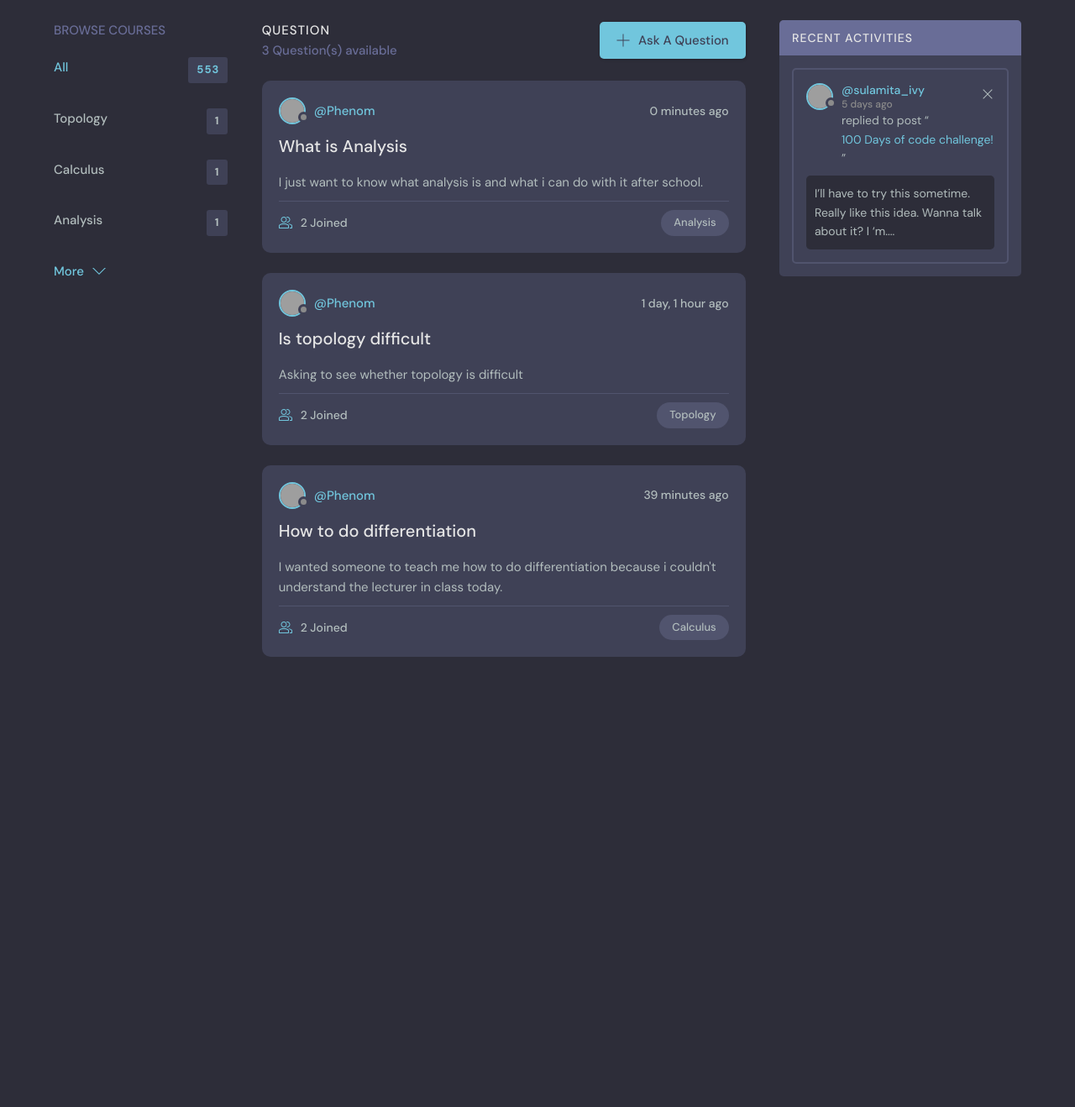
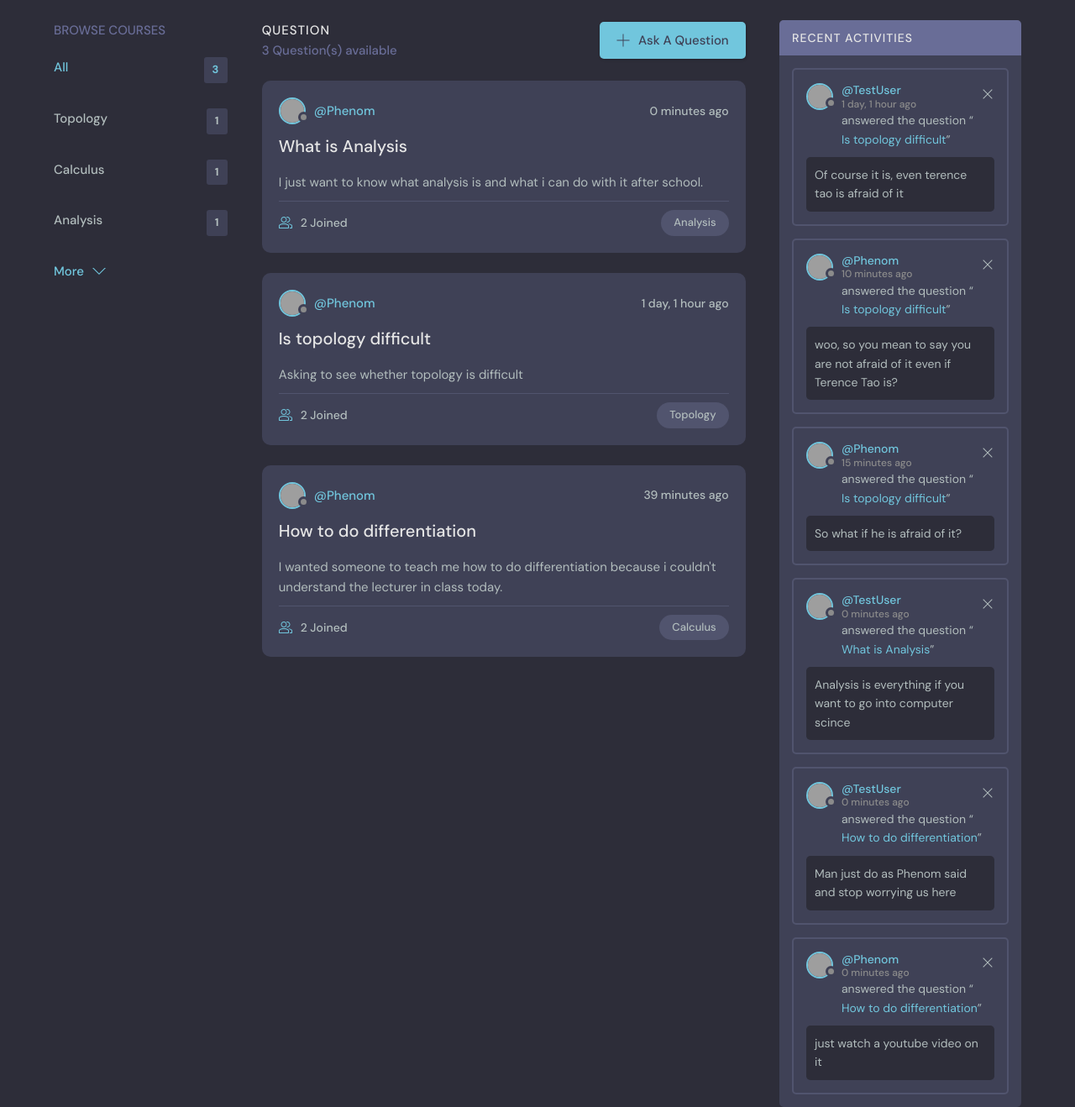
Before and after one commit to Phenom890/tech_spaces, a Django app: page / in a window 1280 px wide. Shown: the part 76-1394 px from the top of the page at 84% size. Before the commit the page ends 858 px from the top, so only its background shows below. Run offline with Django 5.2, Linux system fonts and the light colour scheme; data comes from the database, SQL or seed files in the repository; both versions use the stored data as it was after the commit; grey boxes are pictures that could not be loaded.

```diff
--- a/core/models.py
+++ b/core/models.py
@@ -43,8 +43,8 @@ class Answer(models.Model):
     body = models.TextField()
     updated = models.DateTimeField(auto_now=True)
     created = models.DateTimeField(auto_now_add=True)
-    up_votes = models.PositiveIntegerField(default=1)
-    down_votes = models.PositiveIntegerField(default=1)
+    up_votes = models.PositiveIntegerField(default=0)
+    down_votes = models.PositiveIntegerField(default=0)
 
     class Meta:
         ordering = ["-up_votes", "-created"]
--- a/core/templates/core/_activities.html
+++ b/core/templates/core/_activities.html
@@ -2,6 +2,8 @@
             <div class="activities__header">
                 <h2>Recent Activities</h2>
             </div>
+
+          {% for answer in question_answers %}
             <div class="activities__box">
               <div class="activities__boxHeader roomListRoom__header">
                 <a href="profile.html" class="roomListRoom__author">
@@ -9,8 +11,8 @@
                     <img src="https://randomuser.me/api/portraits/women/11.jpg" />
                   </div>
                   <p>
-                    @sulamita_ivy
-                    <span>5 days ago</span>
+                    @{{ answer.student }}
+                    <span>{{ answer.created | timesince }} ago</span>
                   </p>
                 </a>
                 <div class="roomListRoom__actions">
@@ -25,11 +27,15 @@
                 </div>
               </div>
               <div class="activities__boxContent">
-                <p>replied to post “<a href="room.html">100 Days of code challenge!</a>”</p>
+                <p>answered the question “<a href="room.html">{{ answer.question }}</a>”</p>
                 <div class="activities__boxRoomContent">
-                    I’ll have to try this sometime. Really like this idea. Wanna talk about it? I ‘m....
+                  {{ answer.body }}
                 </div>
               </div>
             </div>
+          {% endfor %}
 
           </div>
+        </div>
+      </div>
+    </main>
--- /dev/null
+++ b/core/templates/core/_header.html
@@ -0,0 +1,67 @@
+<header class="header header--loggedIn">
+      <div class="container">
+        <a href="/" class="header__logo">
+          <img src="assets/logo.svg" />
+          <h1>Tech Spaces</h1>
+        </a>
+        <form class="header__search">
+          <label>
+            <svg version="1.1" xmlns="http://www.w3.org/2000/svg" width="32" height="32" viewBox="0 0 32 32">
+              <title>search</title>
+              <path
+                d="M32 30.586l-10.845-10.845c1.771-2.092 2.845-4.791 2.845-7.741 0-6.617-5.383-12-12-12s-12 5.383-12 12c0 6.617 5.383 12 12 12 2.949 0 5.649-1.074 7.741-2.845l10.845 10.845 1.414-1.414zM12 22c-5.514 0-10-4.486-10-10s4.486-10 10-10c5.514 0 10 4.486 10 10s-4.486 10-10 10z"
+              ></path>
+            </svg>
+            <input name='query' placeholder="Search for questions..." />
+          </label>
+        </form>
+        <nav class="header__menu">
+          <!-- Not Logged In -->
+          <!-- <a href="/login.html">
+            <img src="./assets/avatar.svg" />
+            <p>Login</p>
+          </a> -->
+
+          <!-- Logged In -->
+
+          <div class="header__user">
+            <a href="profile.html">
+              <div class="avatar avatar--medium active">
+                <img src="https://randomuser.me/api/portraits/men/37.jpg" />
+              </div>
+              <p>John Doe <span>@john_doe</span></p>
+            </a>
+            <button class="dropdown-button">
+              <svg version="1.1" xmlns="http://www.w3.org/2000/svg" width="32" height="32" viewBox="0 0 32 32">
+                <title>chevron-down</title>
+                <path d="M16 21l-13-13h-3l16 16 16-16h-3l-13 13z"></path>
+              </svg>
+            </button>
+          </div>
+
+          <div class="dropdown-menu">
+            <a href="settings.html" class="dropdown-link"
+              ><svg version="1.1" xmlns="http://www.w3.org/2000/svg" width="32" height="32" viewBox="0 0 32 32">
+                <title>tools</title>
+                <path
+                  d="M27.465 32c-1.211 0-2.35-0.471-3.207-1.328l-9.392-9.391c-2.369 0.898-4.898 0.951-7.355 0.15-3.274-1.074-5.869-3.67-6.943-6.942-0.879-2.682-0.734-5.45 0.419-8.004 0.135-0.299 0.408-0.512 0.731-0.572 0.32-0.051 0.654 0.045 0.887 0.277l5.394 5.395 3.586-3.586-5.394-5.395c-0.232-0.232-0.336-0.564-0.276-0.887s0.272-0.596 0.572-0.732c2.552-1.152 5.318-1.295 8.001-0.418 3.274 1.074 5.869 3.67 6.943 6.942 0.806 2.457 0.752 4.987-0.15 7.358l9.392 9.391c0.844 0.842 1.328 2.012 1.328 3.207-0 2.5-2.034 4.535-4.535 4.535zM15.101 19.102c0.26 0 0.516 0.102 0.707 0.293l9.864 9.863c0.479 0.479 1.116 0.742 1.793 0.742 1.398 0 2.535-1.137 2.535-2.535 0-0.668-0.27-1.322-0.742-1.793l-9.864-9.863c-0.294-0.295-0.376-0.74-0.204-1.119 0.943-2.090 1.061-4.357 0.341-6.555-0.863-2.631-3.034-4.801-5.665-5.666-1.713-0.561-3.468-0.609-5.145-0.164l4.986 4.988c0.391 0.391 0.391 1.023 0 1.414l-5 5c-0.188 0.188-0.441 0.293-0.707 0.293s-0.52-0.105-0.707-0.293l-4.987-4.988c-0.45 1.682-0.397 3.436 0.164 5.146 0.863 2.631 3.034 4.801 5.665 5.666 2.2 0.721 4.466 0.604 6.555-0.342 0.132-0.059 0.271-0.088 0.411-0.088z"
+                ></path>
+              </svg>
+              Settings</a
+            >
+            <a href="login.html" class="dropdown-link"
+              ><svg version="1.1" xmlns="http://www.w3.org/2000/svg" width="32" height="32" viewBox="0 0 32 32">
+                <title>sign-out</title>
+                <path
+                  d="M3 0h22c0.553 0 1 0 1 0.553l-0 3.447h-2v-2h-20v28h20v-2h2l0 3.447c0 0.553-0.447 0.553-1 0.553h-22c-0.553 0-1-0.447-1-1v-30c0-0.553 0.447-1 1-1z"
+                ></path>
+                <path
+                  d="M21.879 21.293l1.414 1.414 6.707-6.707-6.707-6.707-1.414 1.414 4.293 4.293h-14.172v2h14.172l-4.293 4.293z"
+                ></path>
+              </svg>
+              Logout</a
+            >
+          </div>
+        </nav>
+      </div>
+    </header>
--- a/core/templates/core/_topics.html
+++ b/core/templates/core/_topics.html
@@ -1,10 +1,10 @@
- <div class="topics">
+<div class="topics">
             <div class="topics__header">
                 <h2>Browse Courses</h2>
             </div>
             <ul class="topics__list">
                 <li>
-                    <a href="/" class="active">All <span>553</span></a>
+                    <a href="/" class="active">All <span>{{ question_count }}</span></a>
                 </li>
 
                 {% for course in courses %}
--- a/core/templates/core/base.html
+++ b/core/templates/core/base.html
@@ -7,94 +7,13 @@
     <meta name="viewport" content="width=device-width, initial-scale=1.0" />
     <link rel="stylesheet" href="{% static 'core/css/main.css' %} " />
     <link rel="shortcut icon" href="assets/favicon.ico" type="image/x-icon" />
-    <title>Tech Spaces | {% block title %}{% endblock title %}</title>
+    <title>Tech Spaces | {% block title %} {% endblock title %}</title>
   </head>
 
   <body>
-    <header class="header header--loggedIn">
-      <div class="container">
-        <a href="/" class="header__logo">
-          <img src="assets/logo.svg" />
-          <h1>Tech Spaces</h1>
-        </a>
-        <form class="header__search">
-          <label>
-            <svg version="1.1" xmlns="http://www.w3.org/2000/svg" width="32" height="32" viewBox="0 0 32 32">
-              <title>search</title>
-              <path
-                d="M32 30.586l-10.845-10.845c1.771-2.092 2.845-4.791 2.845-7.741 0-6.617-5.383-12-12-12s-12 5.383-12 12c0 6.617 5.383 12 12 12 2.949 0 5.649-1.074 7.741-2.845l10.845 10.845 1.414-1.414zM12 22c-5.514 0-10-4.486-10-10s4.486-10 10-10c5.514 0 10 4.486 10 10s-4.486 10-10 10z"
-              ></path>
-            </svg>
-            <input name='query' placeholder="Search for questions..." />
-          </label>
-        </form>
-        <nav class="header__menu">
-          <!-- Not Logged In -->
-          <!-- <a href="/login.html">
-            <img src="./assets/avatar.svg" />
-            <p>Login</p>
-          </a> -->
+    {% include 'core/_header.html' %}
+    {% block content %}
 
-          <!-- Logged In -->
-
-          <div class="header__user">
-            <a href="profile.html">
-              <div class="avatar avatar--medium active">
-                <img src="https://randomuser.me/api/portraits/men/37.jpg" />
-              </div>
-              <p>John Doe <span>@john_doe</span></p>
-            </a>
-            <button class="dropdown-button">
-              <svg version="1.1" xmlns="http://www.w3.org/2000/svg" width="32" height="32" viewBox="0 0 32 32">
-                <title>chevron-down</title>
-                <path d="M16 21l-13-13h-3l16 16 16-16h-3l-13 13z"></path>
-              </svg>
-            </button>
-          </div>
-
-          <div class="dropdown-menu">
-            <a href="settings.html" class="dropdown-link"
-              ><svg version="1.1" xmlns="http://www.w3.org/2000/svg" width="32" height="32" viewBox="0 0 32 32">
-                <title>tools</title>
-                <path
-                  d="M27.465 32c-1.211 0-2.35-0.471-3.207-1.328l-9.392-9.391c-2.369 0.898-4.898 0.951-7.355 0.15-3.274-1.074-5.869-3.67-6.943-6.942-0.879-2.682-0.734-5.45 0.419-8.004 0.135-0.299 0.408-0.512 0.731-0.572 0.32-0.051 0.654 0.045 0.887 0.277l5.394 5.395 3.586-3.586-5.394-5.395c-0.232-0.232-0.336-0.564-0.276-0.887s0.272-0.596 0.572-0.732c2.552-1.152 5.318-1.295 8.001-0.418 3.274 1.074 5.869 3.67 6.943 6.942 0.806 2.457 0.752 4.987-0.15 7.358l9.392 9.391c0.844 0.842 1.328 2.012 1.328 3.207-0 2.5-2.034 4.535-4.535 4.535zM15.101 19.102c0.26 0 0.516 0.102 0.707 0.293l9.864 9.863c0.479 0.479 1.116 0.742 1.793 0.742 1.398 0 2.535-1.137 2.535-2.535 0-0.668-0.27-1.322-0.742-1.793l-9.864-9.863c-0.294-0.295-0.376-0.74-0.204-1.119 0.943-2.090 1.061-4.357 0.341-6.555-0.863-2.631-3.034-4.801-5.665-5.666-1.713-0.561-3.468-0.609-5.145-0.164l4.986 4.988c0.391 0.391 0.391 1.023 0 1.414l-5 5c-0.188 0.188-0.441 0.293-0.707 0.293s-0.52-0.105-0.707-0.293l-4.987-4.988c-0.45 1.682-0.397 3.436 0.164 5.146 0.863 2.631 3.034 4.801 5.665 5.666 2.2 0.721 4.466 0.604 6.555-0.342 0.132-0.059 0.271-0.088 0.411-0.088z"
-                ></path>
-              </svg>
-              Settings</a
-            >
-            <a href="login.html" class="dropdown-link"
-              ><svg version="1.1" xmlns="http://www.w3.org/2000/svg" width="32" height="32" viewBox="0 0 32 32">
-                <title>sign-out</title>
-                <path
-                  d="M3 0h22c0.553 0 1 0 1 0.553l-0 3.447h-2v-2h-20v28h20v-2h2l0 3.447c0 0.553-0.447 0.553-1 0.553h-22c-0.553 0-1-0.447-1-1v-30c0-0.553 0.447-1 1-1z"
-                ></path>
-                <path
-                  d="M21.879 21.293l1.414 1.414 6.707-6.707-6.707-6.707-1.414 1.414 4.293 4.293h-14.172v2h14.172l-4.293 4.293z"
-                ></path>
-              </svg>
-              Logout</a
-            >
-          </div>
-        </nav>
-      </div>
-    </header>
-
-    {% block content %}
-        <main class="layout layout--3">
-        <div class="container">
-            <!-- Topics Start -->
-           {% include 'core/_topics.html' %}
-            <!-- Topics End -->
-
-            <!-- Room List Start -->
-            {% include 'core/_questions.html' %}
-            <!-- Room List End -->
-
-            <!-- Activities Start -->
-            {% include 'core/_activities.html' %}
-            <!-- Activities End -->
-        </div>
-        </main>
     {% endblock content %}
 
     <script src="{% static 'core/js/main.js' %} "></script>
--- a/core/templates/core/index.html
+++ b/core/templates/core/index.html
@@ -1,6 +1,20 @@
 {% extends 'core/base.html' %}
 
+    {% block content %}
+        <main class="layout layout--3">
+        <div class="container">
+            <!-- Topics Start -->
+           {% include 'core/_topics.html' %}
+            <!-- Topics End -->
 
-{% block title %}
-  Home
-{% endblock title %}
+            <!-- Room List Start -->
+            {% include 'core/_questions.html' %}
+            <!-- Room List End -->
+
+            <!-- Activities Start -->
+            {% include 'core/_activities.html' %}
+            <!-- Activities End -->
+        </div>
+        </main>
+
+{% endblock content %}
--- a/core/views.py
+++ b/core/views.py
@@ -1,11 +1,14 @@
+from django.contrib import messages
 from django.db.models import Q
 from django.shortcuts import render, redirect, get_object_or_404
 from django.views import View
 
 from .forms import AskQuestionForm
-from .models import Question, Course
-from django.contrib import messages
+from .models import Question, Course, Answer
 
+
+# TODO: add the upvote and downvote buttons to the answers
+# TODO: add the upvote and downvote functionality to the answers
 
 def index(request):
     courses = Course.objects.filter()
@@ -17,10 +20,17 @@ def index(request):
         Q(student__username__icontains=query) |
         Q(description__icontains=query)
     )
+    question_count = Question.objects.all().count()
+
+    # FIXME:fix this code to display the acitvities for all quesitons not only those selected
+    #  from the course component
+    answers = Answer.objects.filter(question__course__name__icontains=query)
 
     context = {
         'query_questions': questions,
         'courses': courses,
+        'question_answers': answers,
+        'question_count': question_count,
     }
     return render(request, 'core/index.html', context)
 
@@ -29,23 +39,29 @@ class GetQuestionView(View):
     def get(self, request, pk):
         question = get_object_or_404(Question, id=pk)
         answers = question.answer_set.all()
+        students = question.contributors.all()
         context = {
             'question': question,
             'answers': answers,
+            'contributors': students,
         }
         return render(request, 'core/question.html', context)
 
     def post(self, request, pk):
         question = get_object_or_404(Question, id=pk)
         answers = question.answer_set.all()
+        students = question.contributors.all()
         answer_body = request.POST.get('answer_body')
         question.answer_set.create(
             student=request.user,
             body=answer_body
         )
+        question.contributors.add(request.user)
+        question.save()
         context = {
             'question': question,
             'answers': answers,
+            'contributors': students,
         }
         return render(request, 'core/question.html', context)
 
```
Also changed, not shown: core/templates/core/question.html (+7 -3 lines), db.sqlite3. Lines whose indentation alone changed are shown as unchanged.
